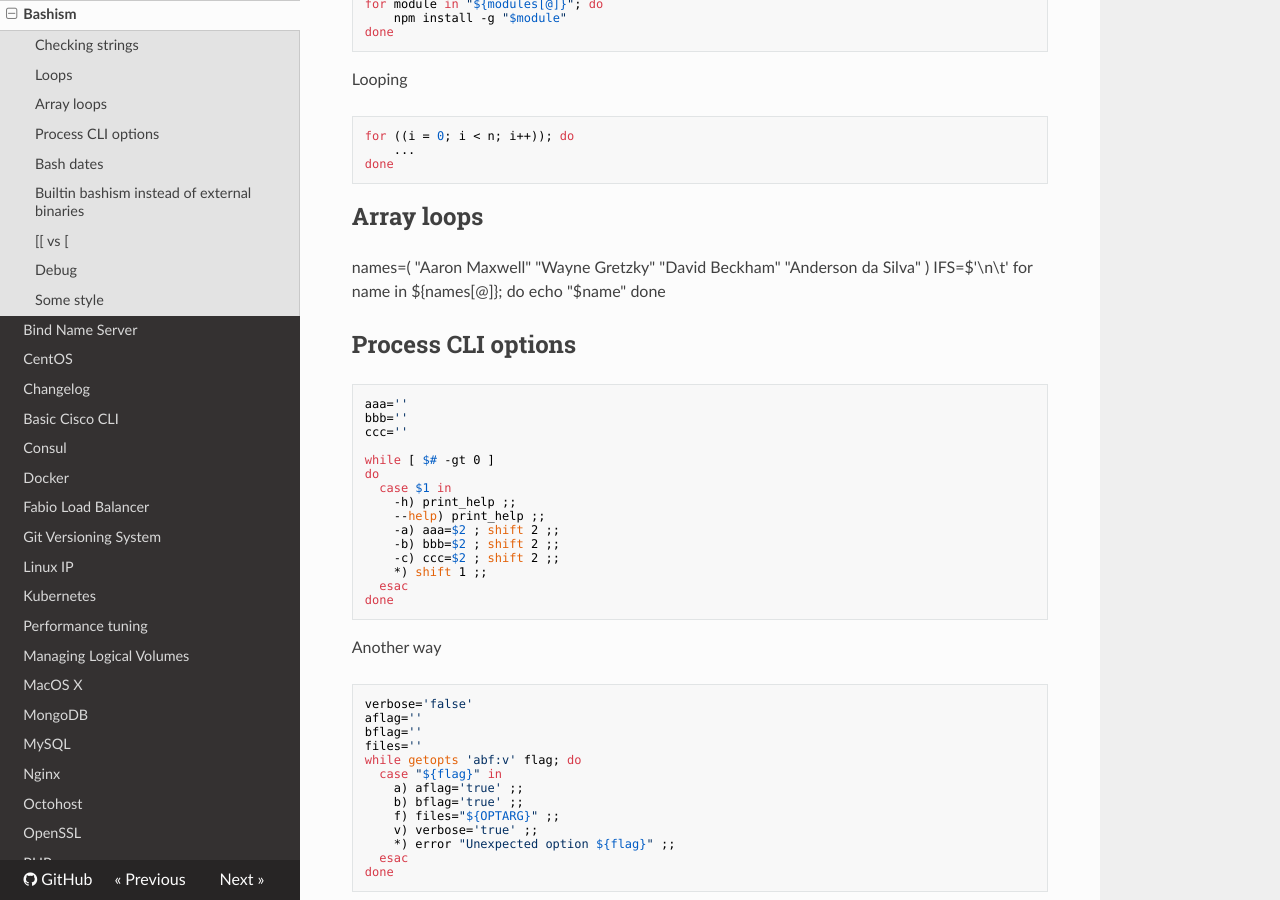
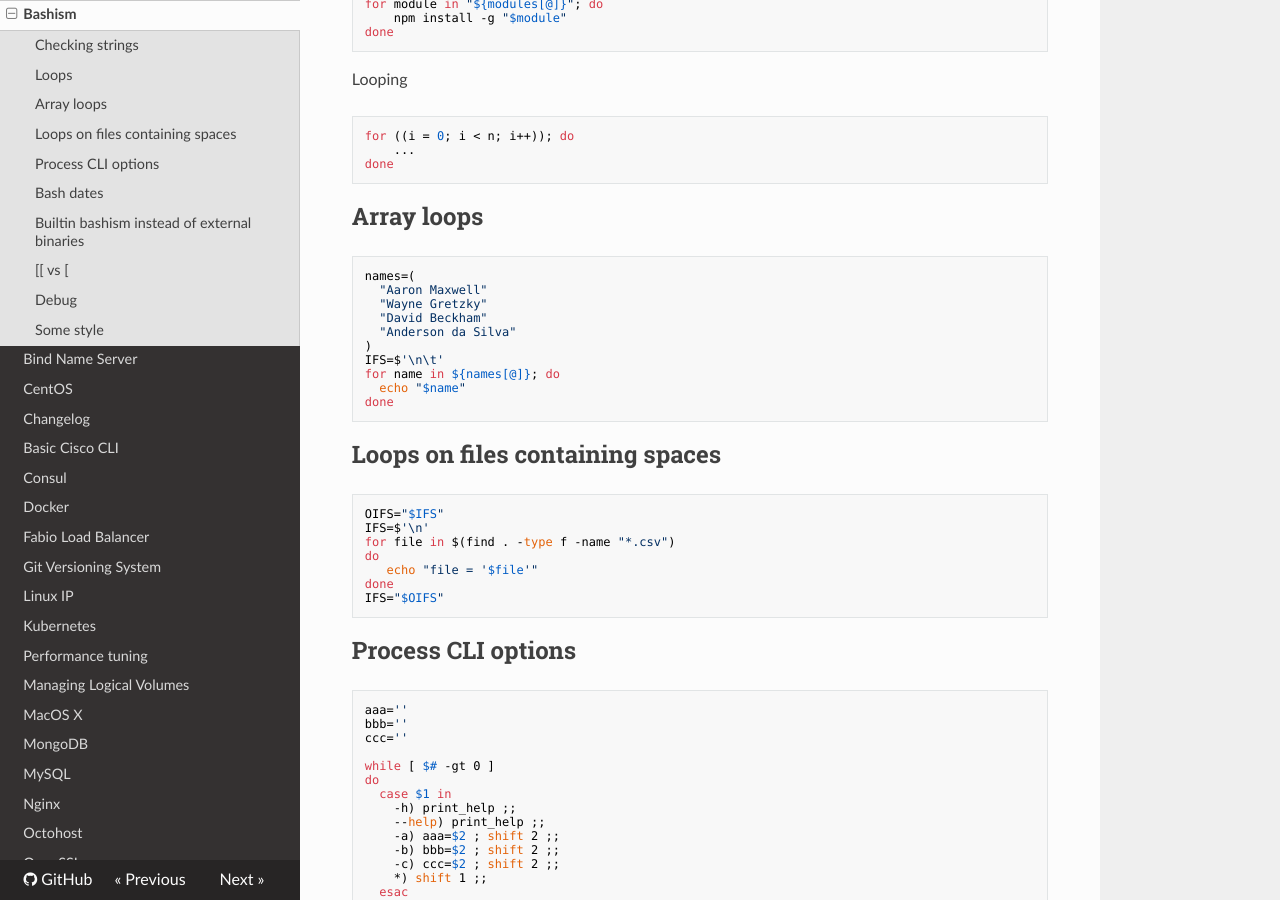
Before and after one commit to lorello/lorello.github.io, an MkDocs documentation site: the page built from docs/bash.md, in a window 1280 px wide and 900 px high, scrolled down 882 px. Built offline with MkDocs 1.6.1, drawn with Linux system fonts in a browser that asks for light colours; nearby versions of some CDN libraries.

Commit message:
Added example of loop on files with spaces in name

````diff
--- a/docs/bash.md
+++ b/docs/bash.md
@@ -47,6 +47,7 @@
 
 ## Array loops
 
+```
 names=(
   "Aaron Maxwell"
   "Wayne Gretzky"
@@ -57,6 +58,19 @@
 for name in ${names[@]}; do
   echo "$name"
 done
+```
+
+## Loops on files containing spaces
+
+```
+OIFS="$IFS"
+IFS=$'\n'
+for file in $(find . -type f -name "*.csv")
+do
+   echo "file = '$file'"
+done
+IFS="$OIFS"
+```
 
 
 ## Process CLI options
````
